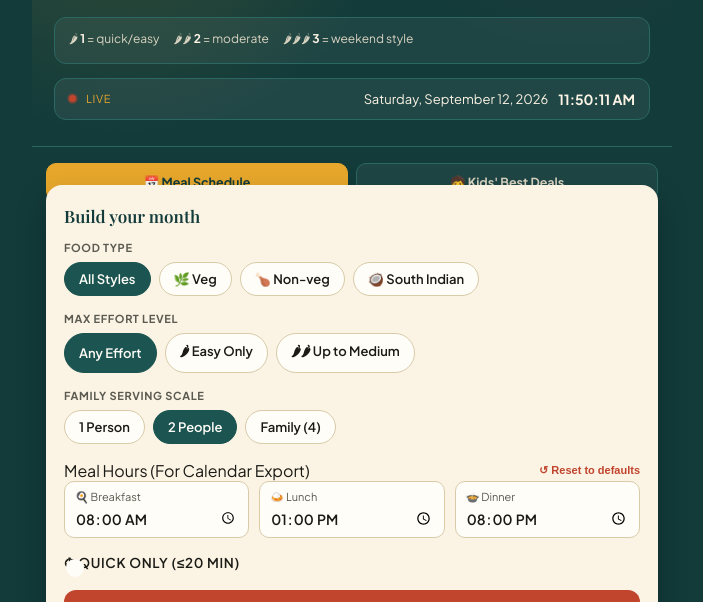
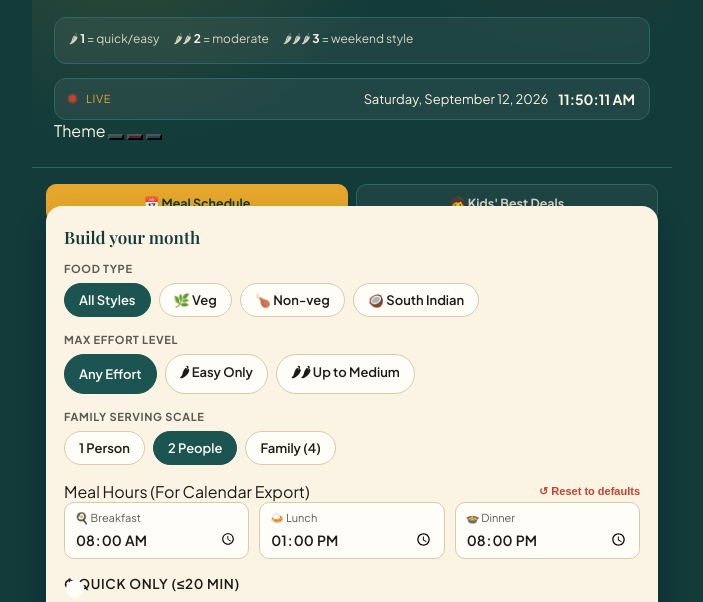
Before and after one commit to masskingslin/busywomen-cook-schedule, a plain HTML site: page index.html in a window 1280 px wide. Shown: the part 209-811 px from the top of the page, without its empty margins (288-991 px from the left). Drawn offline with nearby package versions, Linux system fonts and the light colour scheme; a web font is replaced by a local one.

Commit message:
Add files via upload

```diff
--- a/index.html
+++ b/index.html
@@ -29,6 +29,13 @@
         <span class="live-text">Live</span>
         <span class="live-date" id="liveDate"></span>
         <span class="live-time" id="liveTime"></span>
+      </div>
+
+      <div class="theme-switcher" id="themeSwitcher">
+        <span class="theme-label">Theme</span>
+        <button type="button" class="theme-swatch active" data-theme="teal" style="background:#1B5450" aria-label="Teal & Turmeric theme"></button>
+        <button type="button" class="theme-swatch" data-theme="berry" style="background:#5C1B38" aria-label="Berry & Rose theme"></button>
+        <button type="button" class="theme-swatch" data-theme="ocean" style="background:#0F4C5C" aria-label="Ocean & Mint theme"></button>
       </div>
     </header>
 
```
